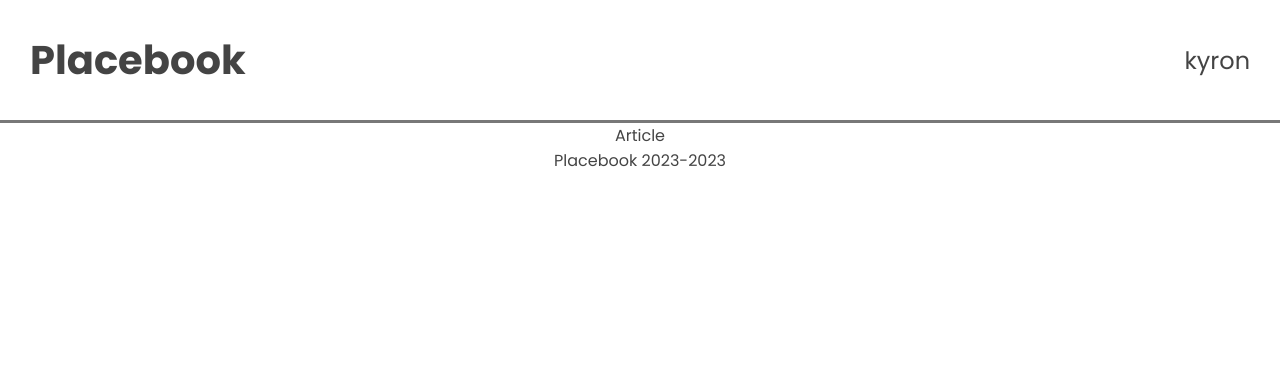
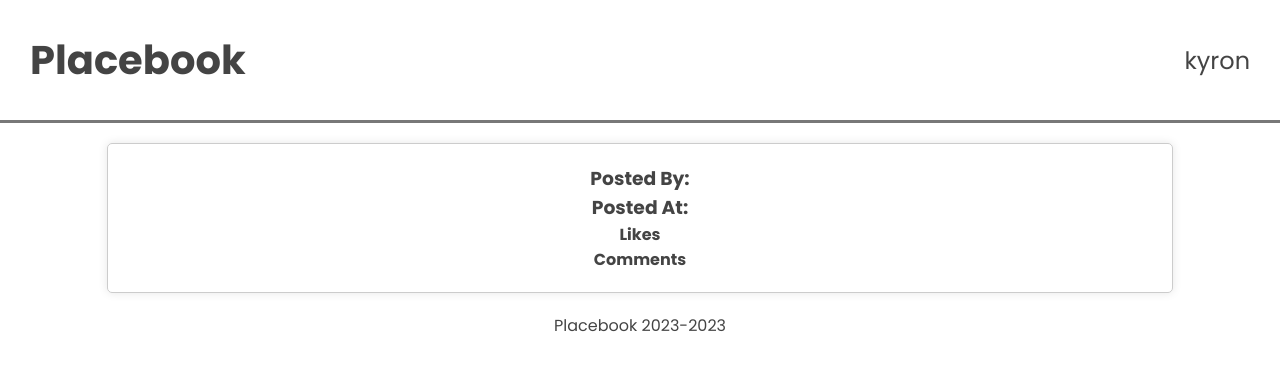
Before and after one commit to kyron321/Placebook-FE, a React (Create React App) app: page /articles/1 in a window 1280 px wide. Shown: the top 370 px of the page. Built offline with nearby package versions, Linux system fonts and the light colour scheme; no server answers.

Commit message:
feat: view a single article, moved states to app

```diff
--- a/src/App.js
+++ b/src/App.js
@@ -1,17 +1,38 @@
 import "./App.css";
-import "./components/Bubbles.scss";
+import "./components/LoginForm.scss";
 import { Routes, Route } from "react-router-dom";
-import { useState } from "react";
+import { useState, useEffect } from "react";
 import Home from "./pages/home/Home";
 import Navbar from "./components/Navbar";
 import Footer from "./components/Footer";
 import Article from "./pages/article/Article";
 import Comments from "./pages/comments/Comments";
-import LoginForm from "./components/Bubbles";
+import LoginForm from "./components/LoginForm";
 import NotFound from "./pages/error/NotFound";
+import { useNavigate } from "react-router-dom";
+import { fetchArticles } from "./api";
 
 function App() {
   const [user, setUser] = useState("kyron");
+  const [article, setArticle] = useState({});
+  const [articles, setArticles] = useState([]);
+  const [isLoading, setIsLoading] = useState(true);
+
+  useEffect(() => {
+    setTimeout(() => {
+      fetchArticles().then((articleData) => {
+        setArticles(articleData);
+        setIsLoading(false);
+      });
+    }, 1000);
+  }, []);
+
+  const navigate = useNavigate();
+
+  const handleClick = (article) => {
+    setArticle(article);
+    navigate(`/articles/${article.article_id}`);
+  };
 
   if (!user) {
     return <LoginForm setUser={setUser} />;
@@ -21,10 +42,22 @@ function App() {
     <div className="app">
       <Navbar user={user} setUser={setUser} />
       <Routes>
-        <Route path="/" element={<Home />} />
-        <Route path="/articles/:article_id" element={<Article />} />
+        <Route
+          path="/"
+          element={
+            <Home
+              handleClick={handleClick}
+              articles={articles}
+              isLoading={isLoading}
+            />
+          }
+        />
+        <Route
+          path="/articles/:article_id"
+          element={<Article article={article} />}
+        />
         <Route path="/articles/:article_id/comments" element={<Comments />} />
-        <Route path="*" element={<NotFound/>}/>
+        <Route path="*" element={<NotFound />} />
       </Routes>
       <Footer />
     </div>
--- a/src/components/Articles.jsx
+++ /dev/null
@@ -1,41 +0,0 @@
-import { useEffect, useState } from "react";
-import { fetchArticles } from "../api";
-import './Articles.css'
-
-const ArticleList = () => {
-  const [articles, setArticles] = useState([]);
-  const [isLoading, setIsLoading] = useState(true);
-
-  useEffect(() => {
-    setTimeout(() => {
-      fetchArticles().then((articleData) => {
-        setArticles(articleData);
-        setIsLoading(false);
-      });
-    },2000);
-  }, []);
-
-  if (isLoading) {
-    return <div className="loader"></div>;
-  }
-
-  return (
-    <div className="article-list">
-      {articles.map((articles) => (
-        <div className="article" key={articles.article_id}>
-          <h2 className="article-title">{articles.title}</h2>
-          <h3 className="article-topic">{articles.topic}</h3>
-          <h3 className="article-author">Posted By:{articles.author}</h3>
-          <h4 className="article-body">{articles.body}</h4>
-          <h3 className="article-date">Posted At:{articles.created_at}</h3>
-          <h4 className="article-votes">{articles.votes} Likes</h4>
-          <h4 className="article-comment-count">
-            {articles.comment_count} Comments
-          </h4>
-        </div>
-      ))}
-    </div>
-  );
-};
-
-export default ArticleList;
--- a/src/components/Bubbles.jsx
+++ b/src/components/LoginForm.jsx
@@ -1,10 +1,12 @@
 import { motion } from "framer-motion";
+import {useNavigate} from "react-router-dom"
 
 const Bubbles = ({ count }) => {
   return Array.from(Array(count)).map(() => <div className="bubble" key={count++}/>);
 };
 
 const LoginForm = ({ setUser }) => {
+  const navigate = useNavigate()
   return (
     <div className="bubbles">
       <motion.div
@@ -21,6 +23,7 @@ const LoginForm = ({ setUser }) => {
           onKeyDown={(e) => {
             if (e.key === "Enter") {
               setUser(e.target.value);
+              navigate("/")
               e.preventDefault();
             }
           }}
--- a/src/pages/article/Article.jsx
+++ b/src/pages/article/Article.jsx
@@ -1,9 +1,15 @@
-const Article = () => {
-    return (
-        <div className="article-page">
-            Article
-        </div>
-     );
-}
+const Article = ({ article }) => {
+  return (
+    <div className="article">
+      <h2>{article.title}</h2>
+      <h3>{article.topic}</h3>
+      <h3>Posted By:{article.author}</h3>
+      <h4>{article.body}</h4>
+      <h3>Posted At:{article.created_at}</h3>
+      <h4>{article.votes} Likes</h4>
+      <h4>{article.comment_count} Comments</h4>
+    </div>
+  );
+};
 
 export default Article;
--- a/src/components/Articles.css
+++ b/src/pages/articles/Articles.css
@@ -6,7 +6,6 @@
   height: 120px;
   animation: spin 1s linear infinite;
   margin: 300px auto;
-
 }
 
 @keyframes spin {
@@ -17,3 +16,17 @@
     transform: rotate(360deg);
   }
 }
+
+.article {
+  display: flex;
+  flex-direction: column;
+  justify-content: center;
+  margin: 20px auto;
+  width: 80%;
+  padding: 20px;
+  border: 1px solid #ccc;
+  border-radius: 5px;
+  box-shadow: 0 0 10px rgba(0, 0, 0, 0.1);
+  margin-bottom: 20px;
+  cursor: pointer;
+}
--- /dev/null
+++ b/src/pages/articles/Articles.jsx
@@ -0,0 +1,29 @@
+import "./Articles.css";
+
+const ArticleList = ({ articles, isLoading, handleClick }) => {
+  if (isLoading) {
+    return <div className="loader"></div>;
+  }
+
+  return (
+    <div className="article-list">
+      {articles.map((article) => (
+        <div
+          className="article"
+          key={article.article_id}
+          onClick={(e) => handleClick(article)}
+        >
+          <h2>{article.title}</h2>
+          <h3>{article.topic}</h3>
+          <h3>Posted By:{article.author}</h3>
+          <h4>{article.body}</h4>
+          <h3>Posted At:{article.created_at}</h3>
+          <h4>{article.votes} Likes</h4>
+          <h4>{article.comment_count} Comments</h4>
+        </div>
+      ))}
+    </div>
+  );
+};
+
+export default ArticleList;
--- a/src/pages/home/Home.jsx
+++ b/src/pages/home/Home.jsx
@@ -1,9 +1,9 @@
-import Articles from "../../components/Articles";
+import Articles from "../articles/Articles";
 
-const Home = () => {
+const Home = ({ articles, isLoading, handleClick }) => {
   return (
     <div className="Home">
-      <Articles />
+      <Articles articles={articles} isLoading={isLoading} handleClick={handleClick} />
     </div>
   );
 };
```
Also changed, not shown: src/components/LoginForm.scss (renamed from src/components/Bubbles.scss).
